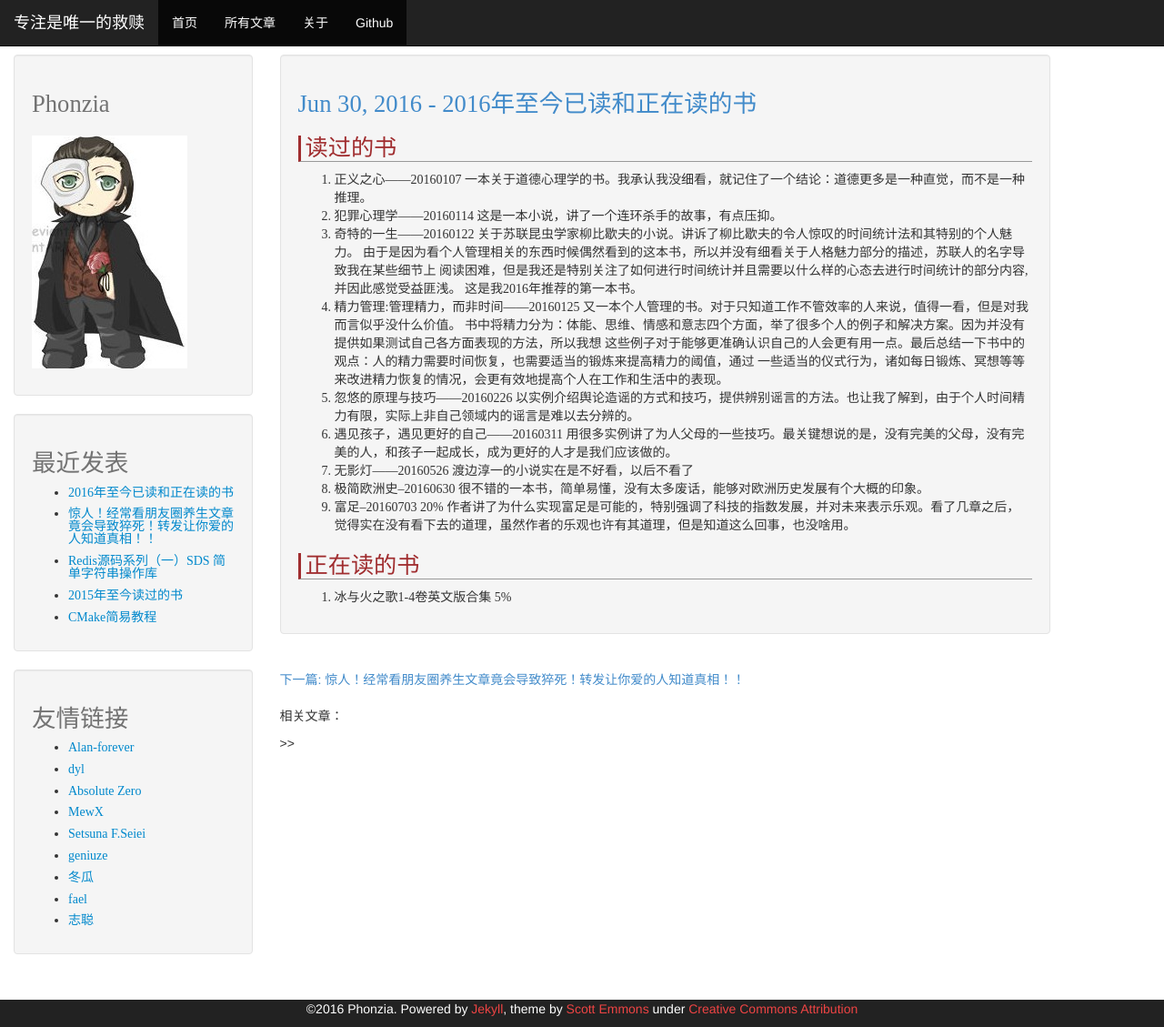
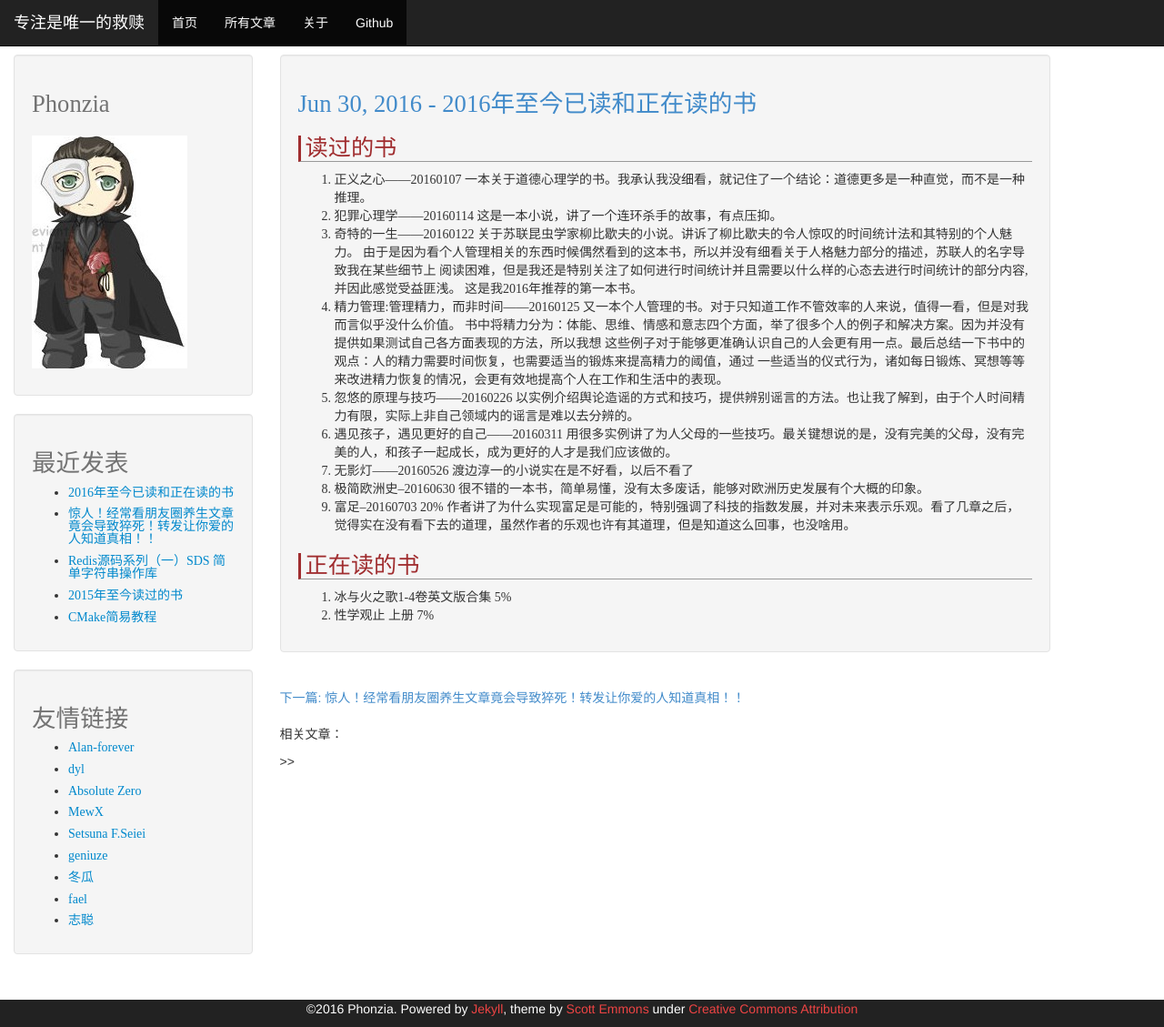
Before and after one commit to phonzia/old_blog, a Jekyll site: the page built from _posts/2016-06-30-BooksRead.md, in a window 1280 px wide and 1129 px high. Shown: the whole window at 91% size. Built offline with Jekyll 4.4.1, drawn with Linux system fonts in a browser that asks for light colours; Markdown is read by kramdown in place of the engine named in the settings; comment, search, counter and statistics services are not loaded.

Commit message:
Update 2016年至今已读和正在读的书

```diff
--- a/_posts/2016-06-30-BooksRead.md
+++ b/_posts/2016-06-30-BooksRead.md
@@ -24,3 +24,4 @@ tags: ''
 
 ## 正在读的书
 1. 冰与火之歌1-4卷英文版合集 5%
+2. 性学观止 上册 7%
```
